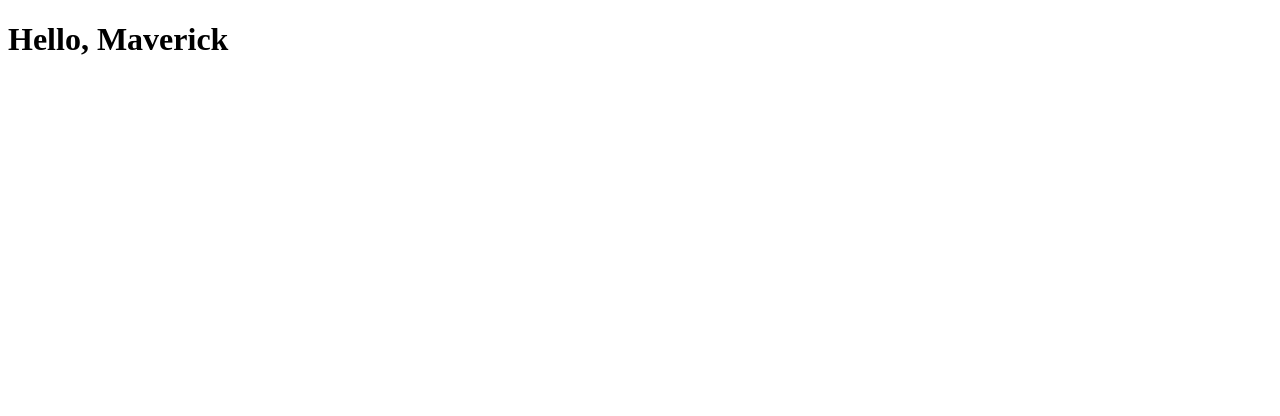
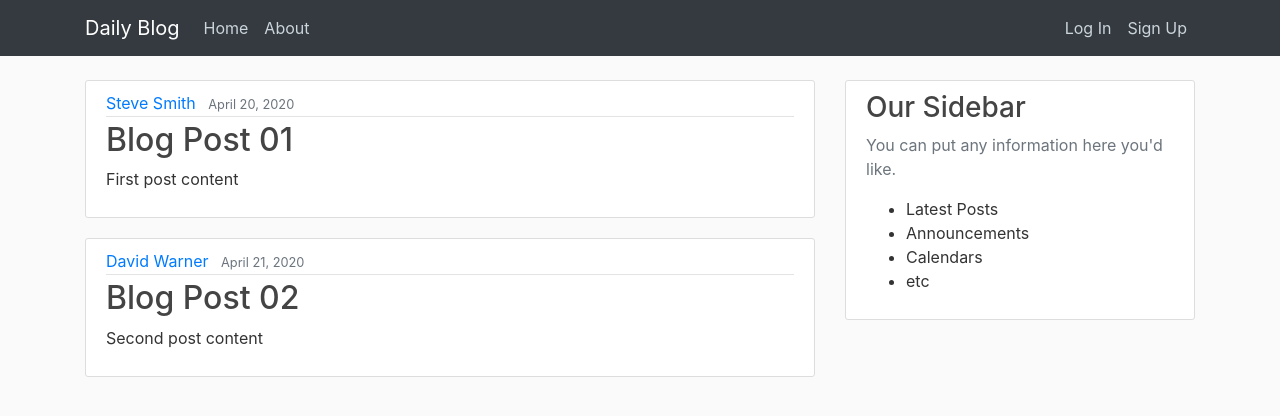
Before and after one commit to MaverickSachin/DailyBlog, a Flask app: page / in a window 1280 px wide. Shown: the top 416 px of the page. Run offline with Flask 2, Linux system fonts and the light colour scheme; some libraries are stand-ins or nearby versions.

Commit message:
Added layout and navigation bar for the website

```diff
--- a/app.py
+++ b/app.py
@@ -2,8 +2,32 @@ from flask import Flask, render_template
 
 app = Flask(__name__)
 
+posts = [
+    {
+        'author': 'Steve Smith',
+        'title': 'Blog Post 01',
+        'content': 'First post content',
+        'date_posted': 'April 20, 2020'
+    },
+    {
+        'author': 'David Warner',
+        'title': 'Blog Post 02',
+        'content': 'Second post content',
+        'date_posted': 'April 21, 2020'
+    }
+]
+
 
 @app.route("/")
+@app.route("/index/")
 def index():
-    name = "Maverick"
-    return render_template("index.html", name=name)
+    return render_template("index.html", posts=posts)
+
+
+@app.route("/about/")
+def about():
+    return render_template("about.html")
+
+
+if __name__ == "__main__":
+    app.run(debug=True)
--- /dev/null
+++ b/static/css/main.css
@@ -0,0 +1,80 @@
+body {
+  background: #fafafa;
+  color: #333333;
+  margin-top: 5rem;
+}
+
+h1, h2, h3, h4, h5, h6 {
+  color: #444444;
+}
+
+.bg-steel {
+  background-color: #5f788a;
+}
+
+.site-header .navbar-nav .nav-link {
+  color: #cbd5db;
+}
+
+.site-header .navbar-nav .nav-link:hover {
+  color: #ffffff;
+}
+
+.site-header .navbar-nav .nav-link.active {
+  font-weight: 500;
+}
+
+.content-section {
+  background: #ffffff;
+  padding: 10px 20px;
+  border: 1px solid #dddddd;
+  border-radius: 3px;
+  margin-bottom: 20px;
+}
+
+.article-title {
+  color: #444444;
+}
+
+a.article-title:hover {
+  color: #428bca;
+  text-decoration: none;
+}
+
+.article-content {
+  white-space: pre-line;
+}
+
+.article-img {
+  height: 65px;
+  width: 65px;
+  margin-right: 16px;
+}
+
+.article-metadata {
+  padding-bottom: 1px;
+  margin-bottom: 4px;
+  border-bottom: 1px solid #e3e3e3
+}
+
+.article-metadata a:hover {
+  color: #333;
+  text-decoration: none;
+}
+
+.article-svg {
+  width: 25px;
+  height: 25px;
+  vertical-align: middle;
+}
+
+.account-img {
+  height: 125px;
+  width: 125px;
+  margin-right: 20px;
+  margin-bottom: 16px;
+}
+
+.account-heading {
+  font-size: 2.5rem;
+}
--- a/templates/index.html
+++ b/templates/index.html
@@ -1,10 +1,20 @@
-<!DOCTYPE html>
-<html lang="en">
-<head>
-    <meta charset="UTF-8">
-    <title>Index</title>
-</head>
-<body>
-    <h1>Hello, {{ name }}</h1>
-</body>
-</html>
+{% extends 'layout.html' %}
+
+{% block title %}
+    Home Page
+{% endblock title %}
+
+{% block content %}
+    {% for post in posts %}
+        <article class="media content-section">
+          <div class="media-body">
+            <div class="article-metadata">
+              <a class="mr-2" href="#">{{ post.author }}</a>
+              <small class="text-muted">{{ post.date_posted }}</small>
+            </div>
+            <h2><a class="article-title" href="#">{{ post.title }}</a></h2>
+            <p class="article-content">{{ post.content }}</p>
+          </div>
+        </article>
+    {% endfor %}
+{% endblock content %}
--- /dev/null
+++ b/templates/layout.html
@@ -0,0 +1,101 @@
+<!doctype html>
+<html lang="en">
+  <head>
+    <!-- Required meta tags -->
+    <meta charset="utf-8">
+    <meta name="viewport" content="width=device-width, initial-scale=1, shrink-to-fit=no">
+
+    <!-- Bootstrap CSS -->
+    <link rel="stylesheet" href="https://stackpath.bootstrapcdn.com/bootstrap/4.4.1/css/bootstrap.min.css" integrity="sha384-Vkoo8x4CGsO3+Hhxv8T/Q5PaXtkKtu6ug5TOeNV6gBiFeWPGFN9MuhOf23Q9Ifjh" crossorigin="anonymous">
+    <link rel="stylesheet" type="text/css" href="{{ url_for('static', filename='css/main.css') }}">
+    {% block stylesheet %}
+    {% endblock stylesheet %}
+
+    <title>
+        {% block title %}
+        {% endblock title %}
+    </title>
+  </head>
+  <body>
+    <header class="site-header">
+
+      <nav class="navbar navbar-expand-lg navbar-dark bg-dark bg-steel fixed-top">
+
+        <div class="container">
+
+          <a class="navbar-brand" href="{{ url_for('index') }}">Daily Blog</a>
+
+          <button class="navbar-toggler" type="button" data-toggle="collapse" data-target="#navbarSupportedContent" aria-controls="navbarSupportedContent" aria-expanded="false" aria-label="Toggle navigation">
+            <span class="navbar-toggler-icon"></span>
+          </button>
+
+          <div class="collapse navbar-collapse" id="navbarToggle">
+
+            <div class="navbar-nav mr-auto">
+
+              <a class="nar-item nav-link" href="/">Home</a>
+              <a class="nav-item nav-link" href="/about">About</a>
+
+            </div>
+
+            <div class="navbar-nav">
+
+              <a class="nar-item nav-link" href="#">Log In</a>
+              <a class="nav-item nav-link" href="#">Sign Up</a>
+
+            </div>
+
+          </div>
+
+        </div>
+
+      </nav>
+
+    </header>
+
+    <main role="main" class="container">
+
+      <div class="row">
+
+        <div class="col-md-8">
+
+          {% block content %}
+          {% endblock content %}
+
+        </div>
+
+        <div class="col-md-4">
+
+          <div class="content-section">
+
+            <h3>Our Sidebar</h3>
+
+            <p class="text-muted">You can put any information here you'd like.</p>
+
+            <ul>
+
+              <li>Latest Posts</li>
+              <li>Announcements</li>
+              <li>Calendars</li>
+              <li>etc</li>
+
+            </ul>
+
+          </div>
+
+        </div>
+
+      </div>
+
+    </main>
+
+    <!-- Optional JavaScript -->
+    <!-- jQuery first, then Popper.js, then Bootstrap JS -->
+    <script src="https://code.jquery.com/jquery-3.4.1.slim.min.js" integrity="sha384-J6qa4849blE2+poT4WnyKhv5vZF5SrPo0iEjwBvKU7imGFAV0wwj1yYfoRSJoZ+n" crossorigin="anonymous"></script>
+    <script src="https://cdn.jsdelivr.net/npm/popper.js@1.16.0/dist/umd/popper.min.js" integrity="sha384-Q6E9RHvbIyZFJoft+2mJbHaEWldlvI9IOYy5n3zV9zzTtmI3UksdQRVvoxMfooAo" crossorigin="anonymous"></script>
+    <script src="https://stackpath.bootstrapcdn.com/bootstrap/4.4.1/js/bootstrap.min.js" integrity="sha384-wfSDF2E50Y2D1uUdj0O3uMBJnjuUD4Ih7YwaYd1iqfktj0Uod8GCExl3Og8ifwB6" crossorigin="anonymous"></script>
+
+    {% block javascript %}
+    {% endblock javascript %}
+  </body>
+</html>
```
Also changed, not shown: templates/about.html (added, +9 -0 lines).
